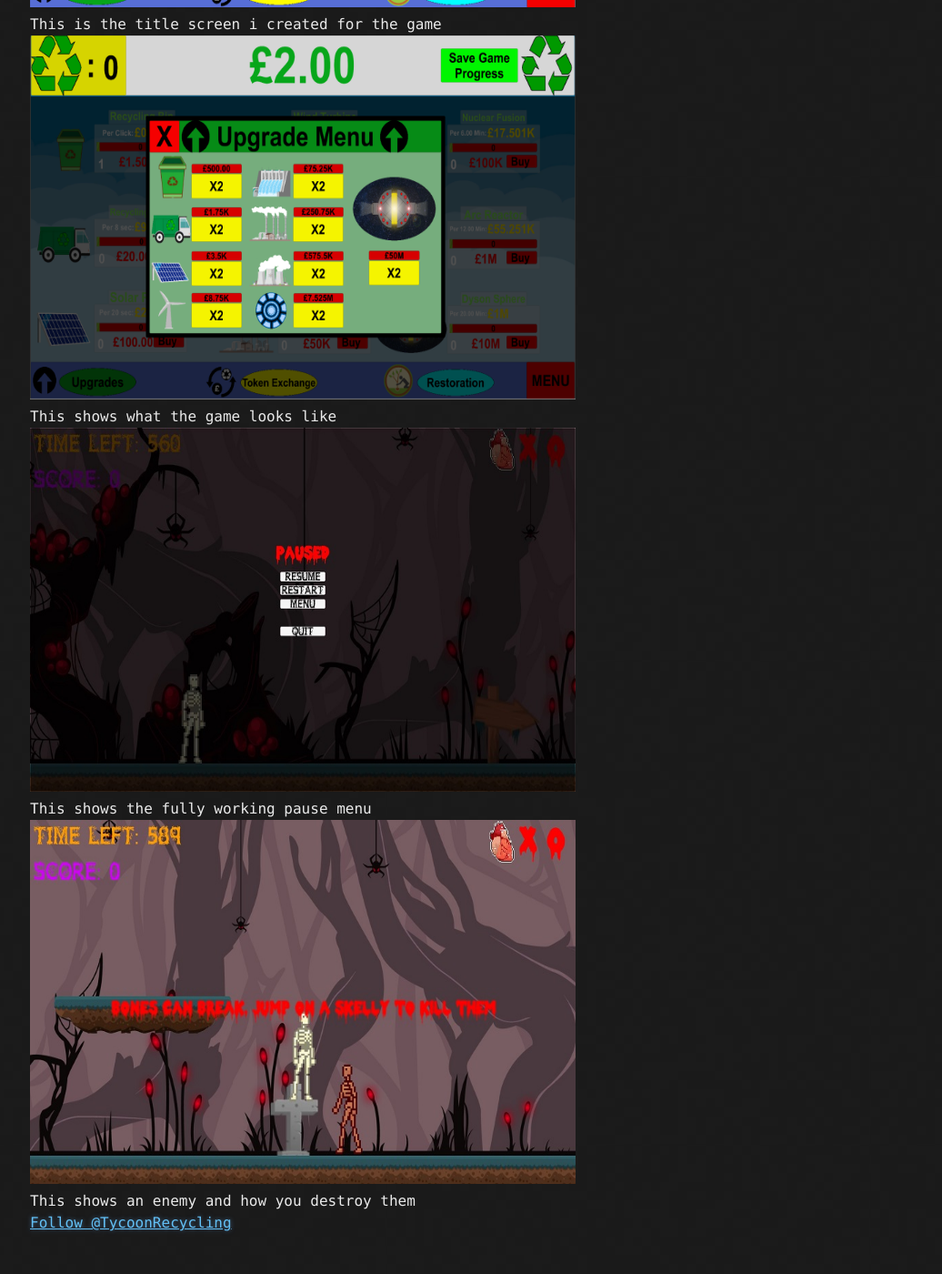
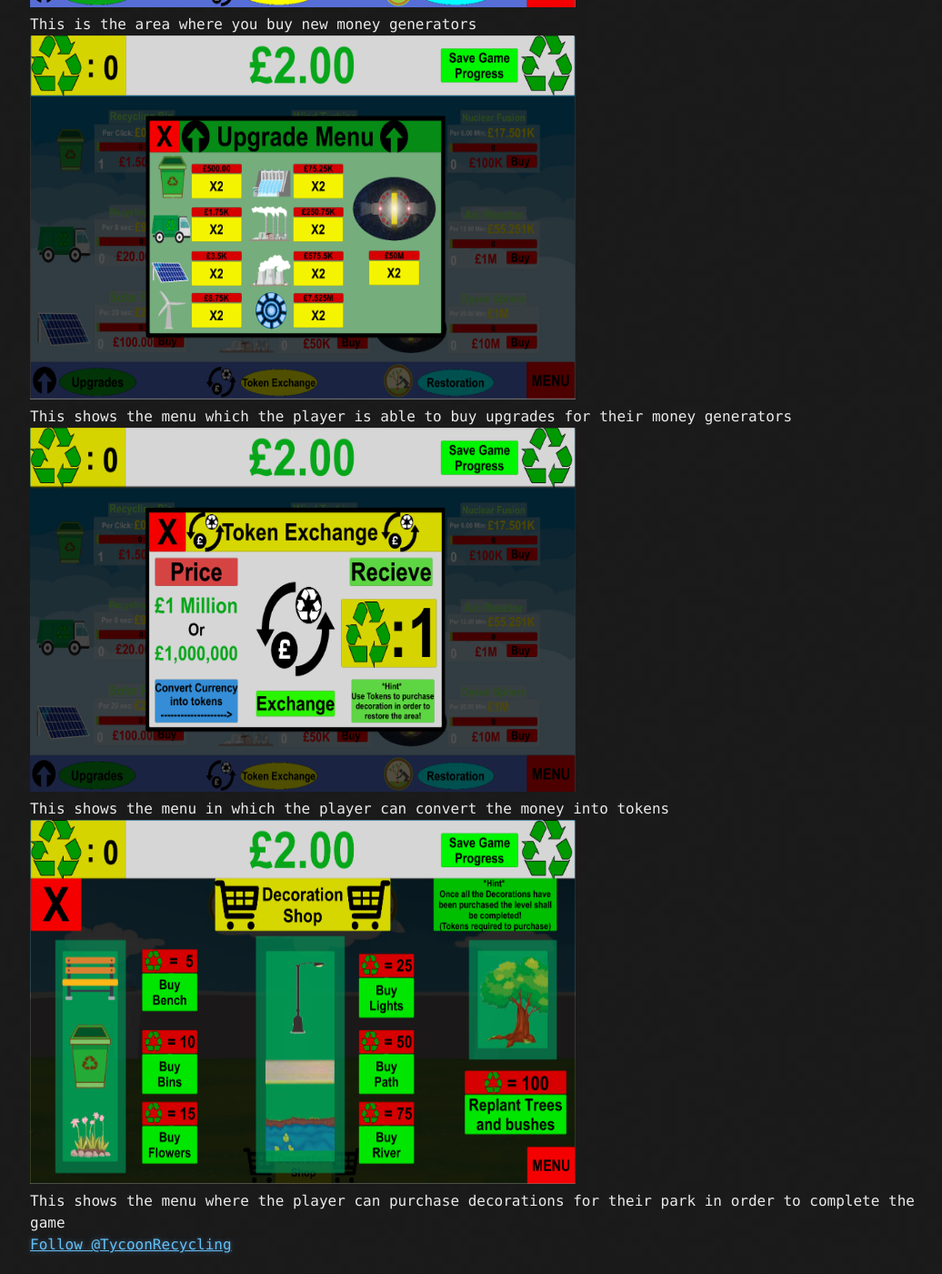
Before and after one commit to NathanLewis298/portfolio, a Jekyll site: the page built from FMP.md, in a window 1280 px wide and 1400 px high, scrolled down 870 px. Shown: the whole window at 91% size, without its empty margins (107-1143 px from the left). Built offline with Jekyll 4.4.1, drawn with Linux system fonts in a browser that asks for light colours; our own code applies the rules of GitHub Pages for plain Markdown files; comment, search, counter and statistics services are not loaded; the repository's description, which GitHub fills in, is left out; before the commit the page ends 2246 px from its top, so only the background shows below that.

Commit message:
Update FMP.md

```diff
--- a/FMP.md
+++ b/FMP.md
@@ -8,26 +8,26 @@
   <a target="_blank" href="assets/FMP/Game1.png">
     <img src="assets/FMP/Game1.png" alt="Title Screen" width="600" height="400">
   </a>
-  <div class="desc">This is the title screen i created for the game</div>
+  <div class="desc">This is the area where you buy new money generators </div>
 </div>
 
 <div class="gallery">
   <a target="_blank" href="assets/FMP/Game2.png">
     <img src="assets/FMP/Game2.png" alt="Art work and gameplay" width="600" height="400">
   </a>
-  <div class="desc">This shows what the game looks like</div>
+  <div class="desc">This shows the menu which the player is able to buy upgrades for their money generators</div>
 </div>
 
 <div class="gallery">
-  <a target="_blank" href="assets/gallery/3.jpg">
-    <img src="assets/gallery/3.jpg" alt="Paused" width="600" height="400">
+  <a target="_blank" href="assets/FMP/Game3.png">
+    <img src="assets/FMP/Game3.png" alt="Paused" width="600" height="400">
   </a>
-  <div class="desc">This shows the fully working pause menu</div>
+  <div class="desc">This shows the menu in which the player can convert the money into tokens</div>
 </div>
 
 <div class="gallery">
-  <a target="_blank" href="assets/gallery/4.jpg">
-    <img src="assets/gallery/4.jpg" alt="Enemy" width="600" height="400">
+  <a target="_blank" href="assets/FMP/Game4.png">
+    <img src="assets/FMP/Game4.png" alt="Enemy" width="600" height="400">
   </a>
-  <div class="desc">This shows an enemy and how you destroy them</div>
+  <div class="desc">This shows the menu where the player can purchase decorations for their park in order to complete the game</div>
 </div>
```
